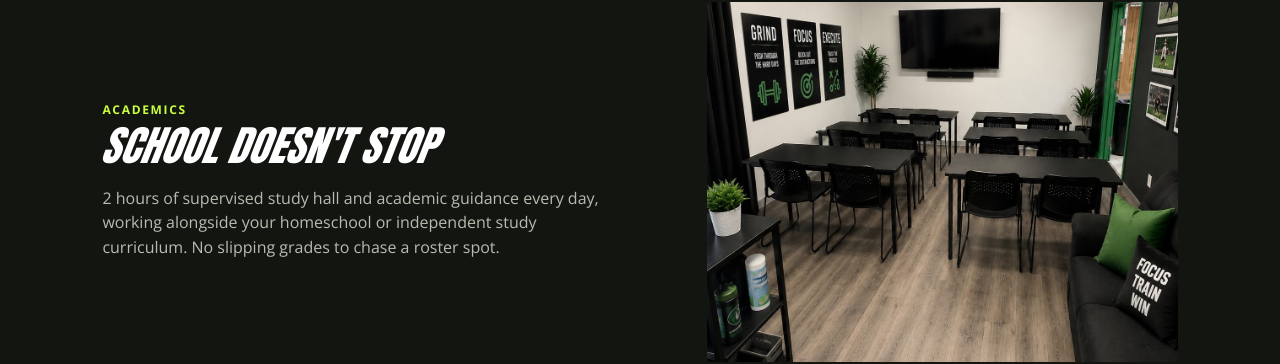
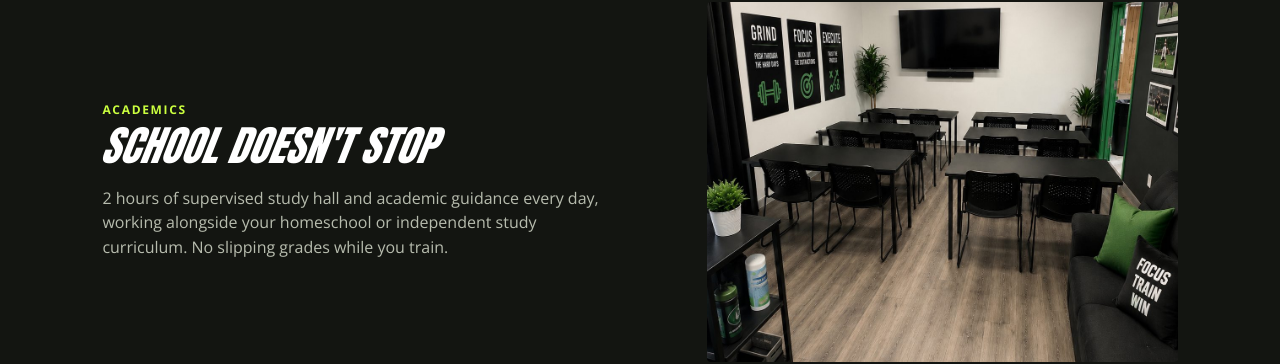
Before and after one commit to marcusriosathleteacademy/home, a Next.js app: page / in a window 1280 px wide. Shown: the part 2925-3289 px from the top of the page. Built offline with nearby package versions, Linux system fonts and the light colour scheme.

Commit message:
copy: inclusive enrollment language for charter vendor review

```diff
--- a/app/page.tsx
+++ b/app/page.tsx
@@ -50,7 +50,7 @@ export default function Home() {
         background="raised"
         eyebrow="Academics"
         title="School Doesn't Stop"
-        body="2 hours of supervised study hall and academic guidance every day, working alongside your homeschool or independent study curriculum. No slipping grades to chase a roster spot."
+        body="2 hours of supervised study hall and academic guidance every day, working alongside your homeschool or independent study curriculum. No slipping grades while you train."
         photoPlaceholder="Drop a photo: study hall session"
         photoSrc="/classroom.jpg"
         photoAlt="Study hall classroom"
```
